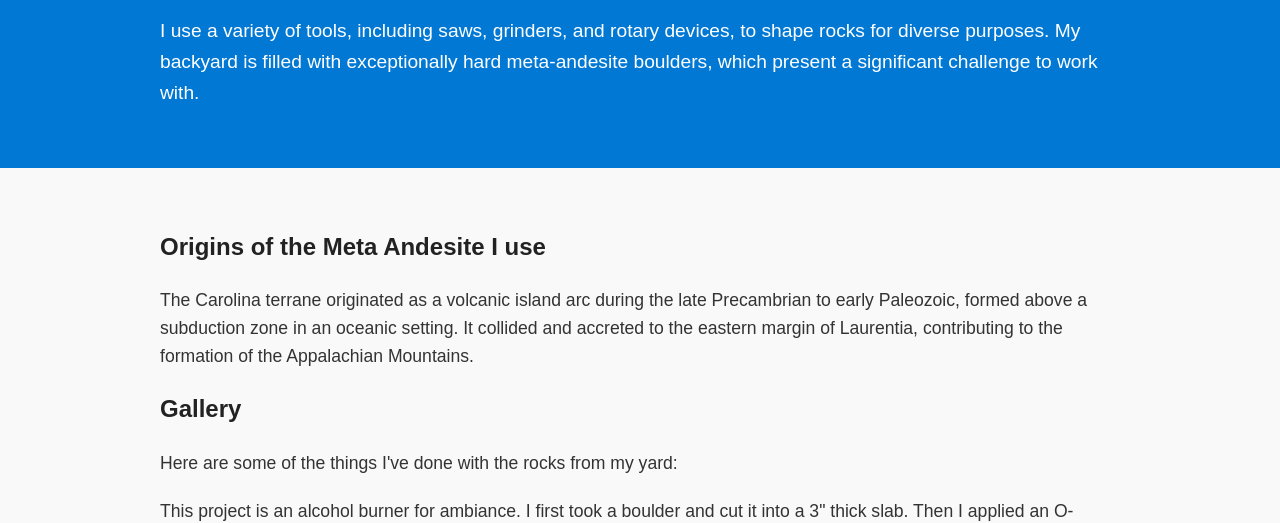
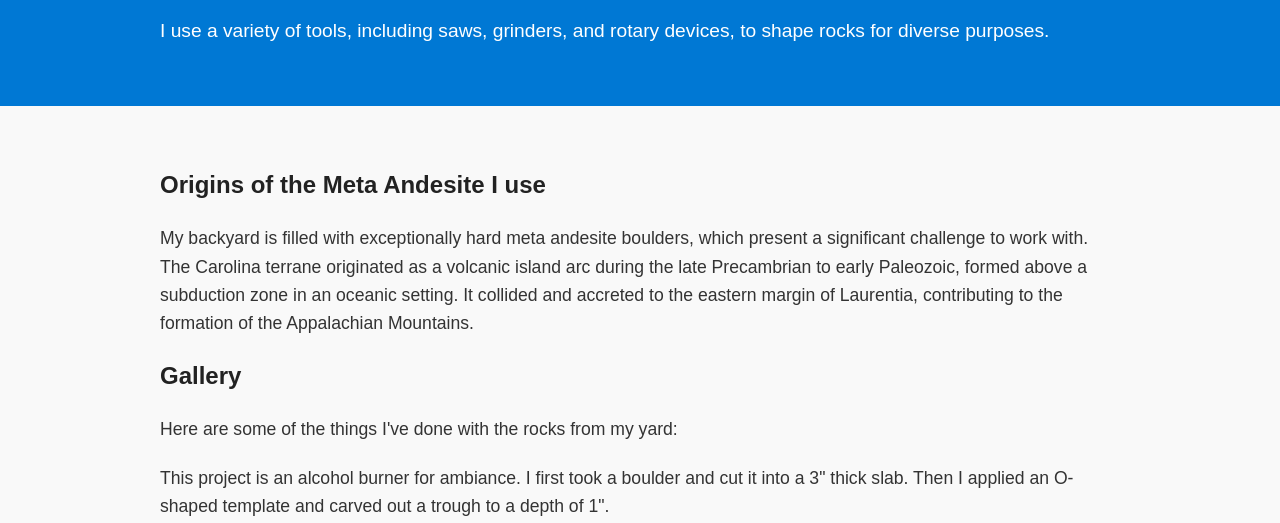
Before and after one commit to EzraBecker-Geo/Personal-Site, a plain HTML site: page RockShaping.html in a window 1280 px wide. Shown: the part 107-630 px from the top of the page. Drawn offline with Linux system fonts and the light colour scheme.

Commit message:
Update RockShaping.html

```diff
--- a/RockShaping.html
+++ b/RockShaping.html
@@ -4,7 +4,7 @@
     <meta charset="UTF-8">
     <meta name="viewport" content="width=device-width, initial-scale=1.0">
     <meta name="description" content="Network Analysis">
-    <title>Working with Local Meta Andesite (LMLD)</title>
+    <title>Working with Local Meta Andesite </title>
     <style>
         /* General Reset */
         body {
@@ -65,7 +65,7 @@
         <div class="container">
             <h1>Working with Local Meta Andesite</h1>
             <p>I use a variety of tools, including saws, grinders, and rotary devices, to shape rocks for diverse purposes.
-My backyard is filled with exceptionally hard meta-andesite boulders, which present a significant challenge to work with. </p>
+ </p>
         </div>
     </header>
 
@@ -73,11 +73,10 @@ My backyard is filled with exceptionally hard meta-andesite boulders, which pres
         <section class="content">
             <h2>Origins of the Meta Andesite I use</h2>
             <p>
-             The Carolina terrane originated as a volcanic island arc during the late Precambrian to early Paleozoic, formed above a subduction zone in an oceanic setting.
+             My backyard is filled with exceptionally hard meta andesite boulders, which present a significant challenge to work with.
+                The Carolina terrane originated as a volcanic island arc during the late Precambrian to early Paleozoic, formed above a subduction zone in an oceanic setting.
                 It collided and accreted to the eastern margin of Laurentia, contributing to the formation of the Appalachian Mountains.
             </p>
-
-
 
 
             <h2>Gallery</h2>
```
